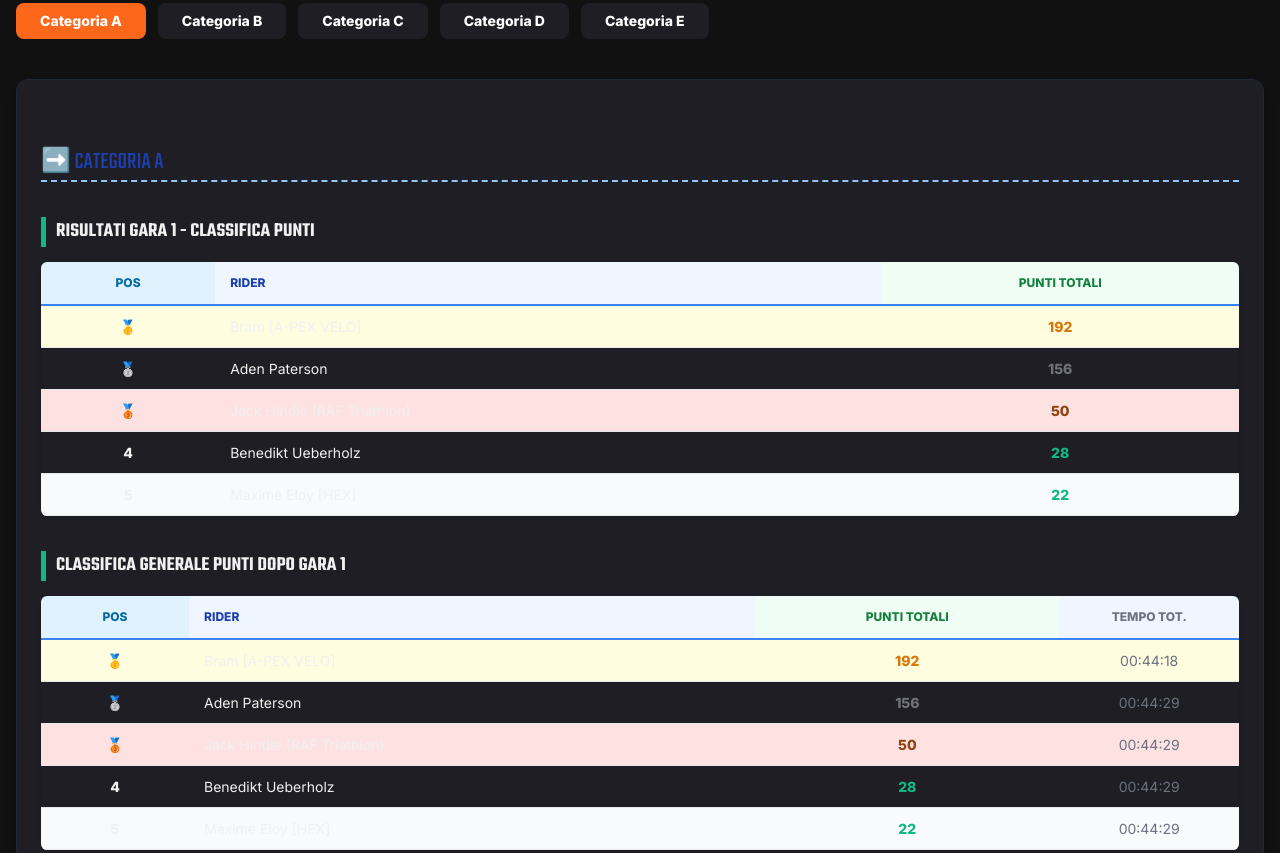
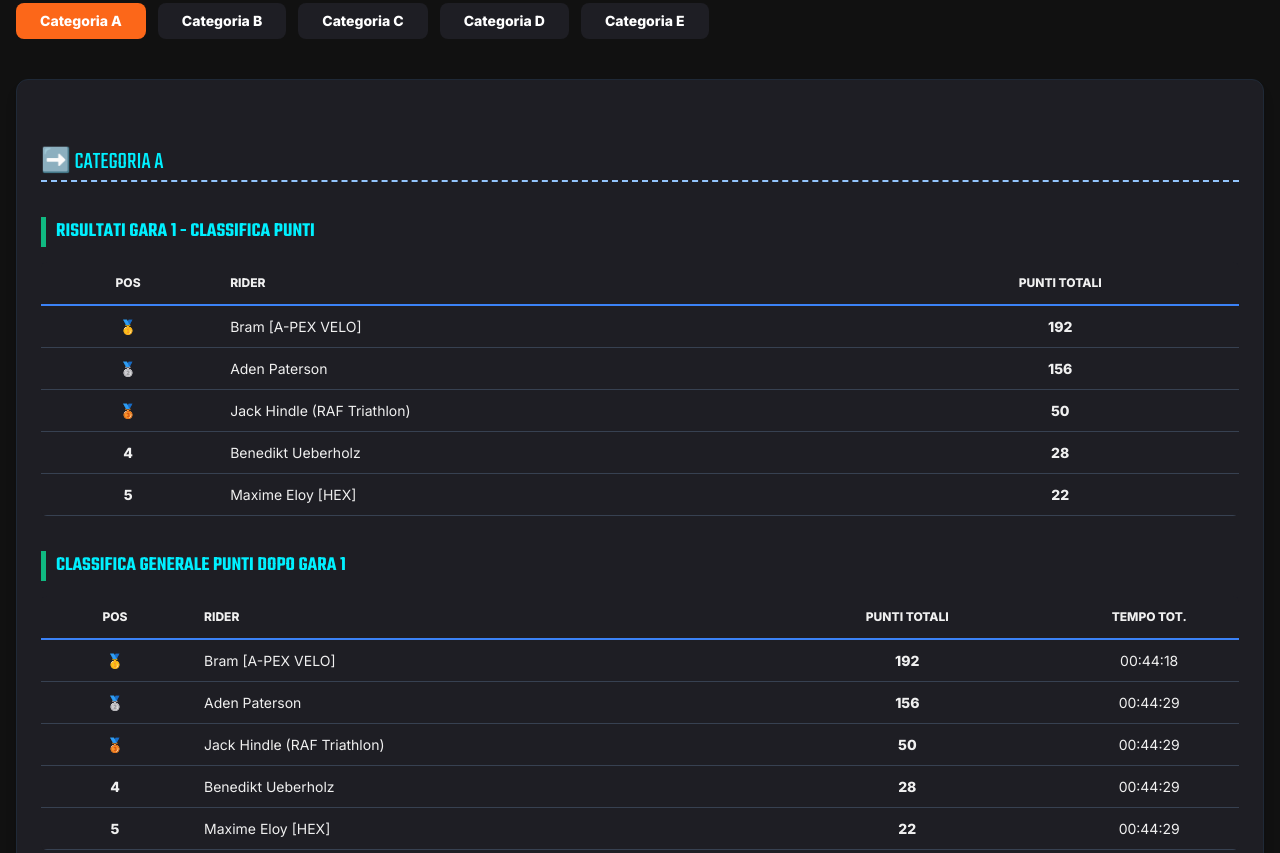
Before and after one commit to robertobaroni957-commits/inoxteam, a plain HTML site: page mwt_page.html in a window 1280 px wide. Shown: the part 3702-4555 px from the top of the page. Drawn offline with nearby package versions, Linux system fonts and the light colour scheme.

```diff
--- a/mwt_page.html
+++ b/mwt_page.html
@@ -67,6 +67,56 @@
             background: #fc6719;
             border-radius: 4px;
         }
+
+        /* ---------------------------------------------------- */
+        /* *** REGOLE DI OVERRIDE CSS PER TEMA SCURO CLASSIFICHE *** */
+        /* Lo scopo è ignorare gli stili in linea in classifica.html (!important) */
+
+        /* 1. Forza il colore del testo a chiaro per la leggibilità */
+        #ranking-container h1,
+        #ranking-container h2,
+        #ranking-container h3,
+        #ranking-container p,
+        #ranking-container td,
+        #ranking-container th {
+            color: #f0f0f0 !important; /* zwift-text */
+        }
+
+        /* Forza i colori principali dei titoli a un colore coerente */
+        #ranking-container h1 {
+            color: #fc6719 !important; /* zwift-orange */
+        }
+        /* Forza H2 al colore blu (tranne se ha un bordo sinistro colorato) */
+        #ranking-container h2 {
+            color: #00f0ff !important; /* zwift-blue */
+        }
+
+        /* 2. Forza lo sfondo e i bordi a colori scuri per eliminare gli spazi bianchi */
+        #ranking-container table,
+        #ranking-container tr,
+        #ranking-container td,
+        #ranking-container th {
+            background-color: #1e1e24 !important; /* zwift-card color */
+            box-shadow: none !important; /* Rimuove l'ombra chiara delle tabelle */
+        }
+
+        /* Allinea i bordi inferiori per maggiore coerenza */
+        #ranking-container td {
+            border-bottom: 1px solid #374151 !important; /* Bordo scuro */
+        }
+
+        /* 3. Rimuove la larghezza fissa che può causare scrolling laterale */
+        #ranking-container td[style*="width: 50px"] {
+             width: auto !important;
+        }
+
+        /* 4. Mantiene il colore del testo delle celle che hanno un colore esplicito per punti/wkg in classifica.html */
+        /* Esempio: color: #0ea5e9; (blu chiaro) non viene sovrascritto */
+        #ranking-container td[style*="color: #0"] {
+            color: inherit !important; /* Usa il colore specifico già impostato dal file classifica.html */
+        }
+
+        /* ---------------------------------------------------- */
     </style>
 </head>
 <body class="antialiased min-h-screen flex flex-col">
```
